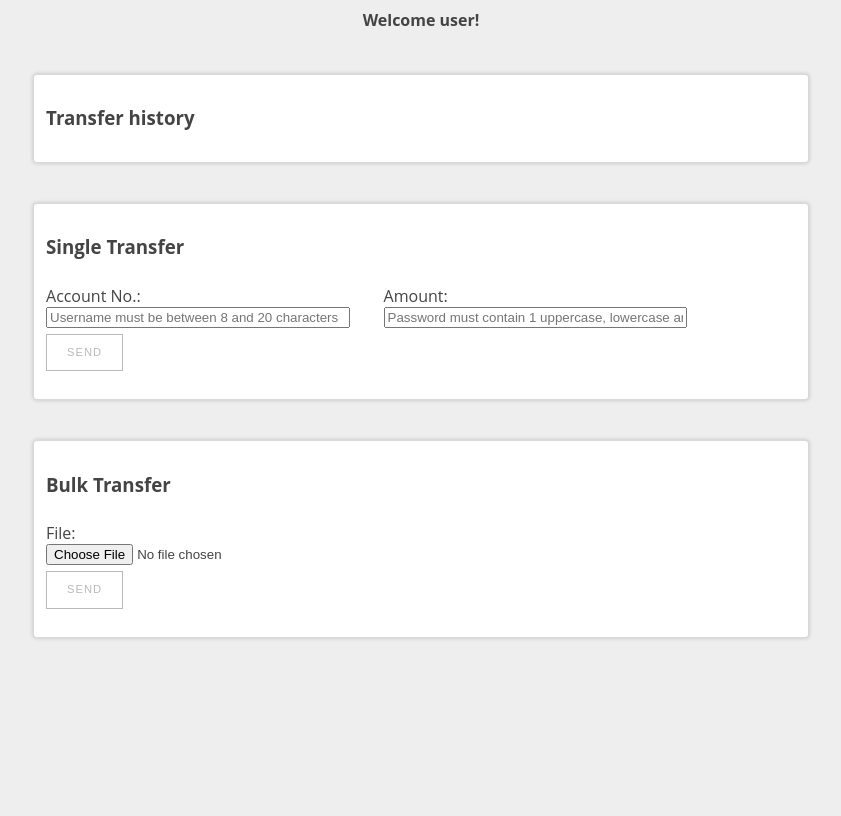
After one commit to srinat999/foobank, a PHP site: page /user-landing.html in a window 1280 px wide. The commit adds this page. Shown: the whole page, without its empty margins (219-1060 px from the left). Run offline with PHP 8.4, Linux system fonts and the light colour scheme.

Commit message:
Added user-landing page and restructured the file hierarchy

```diff
--- a/web/login.css
+++ b/view/login.css
@@ -83,6 +83,16 @@ section#loginBox {
 	width: 500px;
 }
 
+section#landingPage {
+	background-color: rgb(255,255,255);
+	border: 1px solid rgba(0,0,0,.15);
+	border-radius: 4px;
+	box-shadow: 0 1px 0 rgba(255,255,255,0.2) inset, 0 0 4px rgba(0,0,0,0.2);
+	margin: 40px auto; /*aligns center*/
+	padding: 12px;
+	width: 750px;
+}
+
 /*FORM*/
 form.minimal label {
 	display: block;
@@ -90,10 +100,19 @@ form.minimal label {
 }
 
 	form.minimal input[type="text"],
+	form.minimal input.landingText[type="text"]{
+		width: 90%;
+	}
+	form.minimal input.landingText[type="file"]{
+		width: 90%;
+	}
 	form.minimal input[type="email"],
 	form.minimal input[type="number"],
 	form.minimal input[type="search"],
 	form.minimal input[type="password"],
+	form.minimal input.landingText[type="password"]{
+		width: 90%;
+	}
 	form.minimal textarea {
 		background-color: rgb(255,255,255);
 		border: 1px solid rgb( 186, 186, 186 );
--- /dev/null
+++ b/view/user-landing.html
@@ -0,0 +1,51 @@
+<html>
+<head>
+    <link rel="stylesheet" type="text/css" href="login.css">
+</head>
+
+<body>
+<h4 align="center">Welcome user!</h4>
+<section id="landingPage">
+	<h3>Transfer history</h3>
+</section>
+<section id="landingPage">
+	<h3>Single Transfer</h3>
+		<form method="post" class="minimal" action="login.php">
+			<table cellpadding="0" cellspacing="0" border="0" width="90%">
+				<tr>
+					<td>
+						<label for="username">
+							Account No.:</br>
+							<input type="text" name="username" class="landingText" id="username" placeholder="Username must be between 8 and 20 characters" pattern="^[a-zA-Z][a-zA-Z0-9-_\.]{8,20}$" required="required" />
+						</label>
+					</td>
+					<td>
+					<label for="password">
+						Amount:</br>
+						<input type="password" name="password" class="landingText" id="password" placeholder="Password must contain 1 uppercase, lowercase and number" pattern="(?=^.{8,}$)((?=.*\d)|(?=.*\W+))(?![.\n])(?=.*[A-Z])(?=.*[a-z]).*$" required="required" />
+					</label>
+					</td>
+				</tr>
+			</table>
+			<button type="submit" class="btn-minimal">Send</button>
+		</form>
+</section>
+<section id="landingPage">
+	<h3>Bulk Transfer</h3>
+	<form method="post" class="minimal" action="login.php">
+			<table cellpadding="0" cellspacing="0" border="0" width="90%">
+				<tr>
+					<td>
+						<label for="username">
+							File:</br>
+							<input type="file" name="username" class="landingText" id="username" placeholder="Username must be between 8 and 20 characters" pattern="^[a-zA-Z][a-zA-Z0-9-_\.]{8,20}$" required="required" />
+						</label>
+					</td>
+				</tr>
+			</table>
+			<button type="submit" class="btn-minimal">Send</button>
+		</form>
+</section>
+</body>
+
+</html>
```
Also changed, not shown: controllers/login.php (renamed from web/login.php), controllers/signup.php (renamed from web/signup.php), view/Signup.html (renamed from web/Signup.html), view/index.css (renamed from web/index.css), view/index.html (renamed from web/index.html), view/login.html (renamed from web/login.html), view/signup.css (renamed from web/signup.css), view/validate.js (renamed from web/validate.js).
